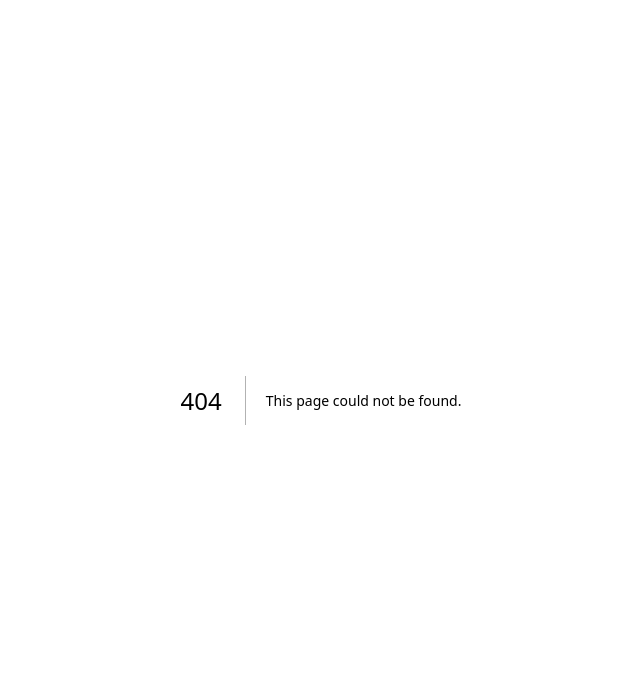
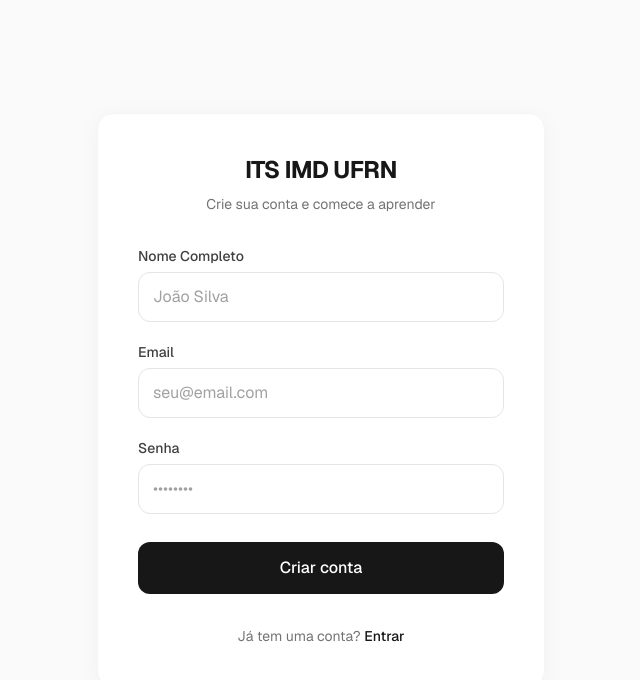
Before and after one commit to Pedro-Lucas-Maia/python-its, a Next.js app: page /register in a window 1280 px wide. Before the commit this address had no page. Shown: the top 680 px of the page, without its empty margins (319-959 px from the left). Built offline with nearby package versions, Linux system fonts and the light colour scheme; no server answers.

Commit message:
creates login and register pages

```diff
--- /dev/null
+++ b/app/login/page.tsx
@@ -0,0 +1,78 @@
+import { login } from "@/app/actions/auth";
+import { ThemeToggle } from "@/components/theme-toggle";
+import Link from "next/link";
+
+export default async function LoginPage({
+  searchParams,
+}: {
+  searchParams: Promise<{ error?: string, message?: string }> | { error?: string, message?: string };
+}) {
+  const resolvedSearchParams = await Promise.resolve(searchParams);
+
+  return (
+    <div className="min-h-screen flex flex-col items-center justify-center bg-neutral-50 dark:bg-neutral-950 font-sans text-neutral-900 dark:text-neutral-100 p-4 relative">
+      <div className="absolute top-4 right-4">
+        <ThemeToggle />
+      </div>
+      <div className="w-full max-w-md bg-white dark:bg-neutral-900 p-8 sm:p-10 rounded-2xl shadow-[0_4px_24px_rgba(0,0,0,0.04)] dark:shadow-[0_4px_24px_rgba(0,0,0,0.2)] border border-neutral-100 dark:border-neutral-800 transition-all">
+        <div className="text-center mb-8">
+          <div className="text-2xl font-bold tracking-tight mb-2">ITS IMD UFRN</div>
+          <div className="text-neutral-500 dark:text-neutral-400 text-sm">Bem-vindo de volta</div>
+        </div>
+
+        {resolvedSearchParams?.error && (
+          <div className="bg-red-50 dark:bg-red-950/50 text-red-700 dark:text-red-400 px-4 py-3 rounded-lg text-sm mb-6 border border-red-100 dark:border-red-900/50">
+            {resolvedSearchParams.error}
+          </div>
+        )}
+
+        {resolvedSearchParams?.message && (
+          <div className="bg-emerald-50 dark:bg-emerald-950/50 text-emerald-700 dark:text-emerald-400 px-4 py-3 rounded-lg text-sm mb-6 border border-emerald-100 dark:border-emerald-900/50">
+            {resolvedSearchParams.message}
+          </div>
+        )}
+
+        <form className="flex flex-col gap-5" action={login}>
+          <div className="flex flex-col gap-1.5">
+            <label className="text-sm font-medium text-neutral-700 dark:text-neutral-300" htmlFor="email">
+              Email
+            </label>
+            <input
+              className="w-full px-3.5 py-3 rounded-xl border border-neutral-200 dark:border-neutral-800 bg-white dark:bg-neutral-950 text-neutral-900 dark:text-neutral-100 placeholder:text-neutral-400 dark:placeholder:text-neutral-600 focus:outline-none focus:border-neutral-900 dark:focus:border-neutral-100 focus:ring-1 focus:ring-neutral-900 dark:focus:ring-neutral-100 transition-all"
+              id="email"
+              name="email"
+              type="email"
+              placeholder="seu@email.com"
+              required
+            />
+          </div>
+
+          <div className="flex flex-col gap-1.5">
+            <label className="text-sm font-medium text-neutral-700 dark:text-neutral-300" htmlFor="password">
+              Senha
+            </label>
+            <input
+              className="w-full px-3.5 py-3 rounded-xl border border-neutral-200 dark:border-neutral-800 bg-white dark:bg-neutral-950 text-neutral-900 dark:text-neutral-100 placeholder:text-neutral-400 dark:placeholder:text-neutral-600 focus:outline-none focus:border-neutral-900 dark:focus:border-neutral-100 focus:ring-1 focus:ring-neutral-900 dark:focus:ring-neutral-100 transition-all"
+              id="password"
+              name="password"
+              type="password"
+              placeholder="••••••••"
+              required
+            />
+          </div>
+
+          <button className="mt-2 w-full bg-neutral-900 dark:bg-white text-white dark:text-neutral-900 rounded-xl py-3.5 font-medium hover:bg-neutral-800 dark:hover:bg-neutral-100 active:scale-[0.98] transition-all" type="submit">
+            Entrar
+          </button>
+        </form>
+
+        <div className="mt-8 text-center text-sm text-neutral-500 dark:text-neutral-400">
+          Não tem uma conta?{" "}
+          <Link href="/register" className="text-neutral-900 dark:text-neutral-100 font-medium hover:opacity-70 transition-opacity">
+            Cadastre-se
+          </Link>
+        </div>
+      </div>
+    </div>
+  );
+}
--- /dev/null
+++ b/app/register/page.tsx
@@ -0,0 +1,86 @@
+import { signup } from "@/app/actions/auth";
+import { ThemeToggle } from "@/components/theme-toggle";
+import Link from "next/link";
+
+export default async function RegisterPage({
+  searchParams,
+}: {
+  searchParams: Promise<{ error?: string }> | { error?: string };
+}) {
+  const resolvedSearchParams = await Promise.resolve(searchParams);
+
+  return (
+    <div className="min-h-screen flex flex-col items-center justify-center bg-neutral-50 dark:bg-neutral-950 font-sans text-neutral-900 dark:text-neutral-100 p-4 relative">
+      <div className="absolute top-4 right-4">
+        <ThemeToggle />
+      </div>
+      <div className="w-full max-w-md bg-white dark:bg-neutral-900 p-8 sm:p-10 rounded-2xl shadow-[0_4px_24px_rgba(0,0,0,0.04)] dark:shadow-[0_4px_24px_rgba(0,0,0,0.2)] border border-neutral-100 dark:border-neutral-800 transition-all">
+        <div className="text-center mb-8">
+          <div className="text-2xl font-bold tracking-tight mb-2">ITS IMD UFRN</div>
+          <div className="text-neutral-500 dark:text-neutral-400 text-sm">Crie sua conta e comece a aprender</div>
+        </div>
+
+        {resolvedSearchParams?.error && (
+          <div className="bg-red-50 dark:bg-red-950/50 text-red-700 dark:text-red-400 px-4 py-3 rounded-lg text-sm mb-6 border border-red-100 dark:border-red-900/50">
+            {resolvedSearchParams.error}
+          </div>
+        )}
+
+        <form className="flex flex-col gap-5" action={signup}>
+          <div className="flex flex-col gap-1.5">
+            <label className="text-sm font-medium text-neutral-700 dark:text-neutral-300" htmlFor="fullName">
+              Nome Completo
+            </label>
+            <input
+              className="w-full px-3.5 py-3 rounded-xl border border-neutral-200 dark:border-neutral-800 bg-white dark:bg-neutral-950 text-neutral-900 dark:text-neutral-100 placeholder:text-neutral-400 dark:placeholder:text-neutral-600 focus:outline-none focus:border-neutral-900 dark:focus:border-neutral-100 focus:ring-1 focus:ring-neutral-900 dark:focus:ring-neutral-100 transition-all"
+              id="fullName"
+              name="fullName"
+              type="text"
+              placeholder="João Silva"
+              required
+            />
+          </div>
+
+          <div className="flex flex-col gap-1.5">
+            <label className="text-sm font-medium text-neutral-700 dark:text-neutral-300" htmlFor="email">
+              Email
+            </label>
+            <input
+              className="w-full px-3.5 py-3 rounded-xl border border-neutral-200 dark:border-neutral-800 bg-white dark:bg-neutral-950 text-neutral-900 dark:text-neutral-100 placeholder:text-neutral-400 dark:placeholder:text-neutral-600 focus:outline-none focus:border-neutral-900 dark:focus:border-neutral-100 focus:ring-1 focus:ring-neutral-900 dark:focus:ring-neutral-100 transition-all"
+              id="email"
+              name="email"
+              type="email"
+              placeholder="seu@email.com"
+              required
+            />
+          </div>
+
+          <div className="flex flex-col gap-1.5">
+            <label className="text-sm font-medium text-neutral-700 dark:text-neutral-300" htmlFor="password">
+              Senha
+            </label>
+            <input
+              className="w-full px-3.5 py-3 rounded-xl border border-neutral-200 dark:border-neutral-800 bg-white dark:bg-neutral-950 text-neutral-900 dark:text-neutral-100 placeholder:text-neutral-400 dark:placeholder:text-neutral-600 focus:outline-none focus:border-neutral-900 dark:focus:border-neutral-100 focus:ring-1 focus:ring-neutral-900 dark:focus:ring-neutral-100 transition-all"
+              id="password"
+              name="password"
+              type="password"
+              placeholder="••••••••"
+              required
+            />
+          </div>
+
+          <button className="mt-2 w-full bg-neutral-900 dark:bg-white text-white dark:text-neutral-900 rounded-xl py-3.5 font-medium hover:bg-neutral-800 dark:hover:bg-neutral-100 active:scale-[0.98] transition-all" type="submit">
+            Criar conta
+          </button>
+        </form>
+
+        <div className="mt-8 text-center text-sm text-neutral-500 dark:text-neutral-400">
+          Já tem uma conta?{" "}
+          <Link href="/login" className="text-neutral-900 dark:text-neutral-100 font-medium hover:opacity-70 transition-opacity">
+            Entrar
+          </Link>
+        </div>
+      </div>
+    </div>
+  );
+}
```
